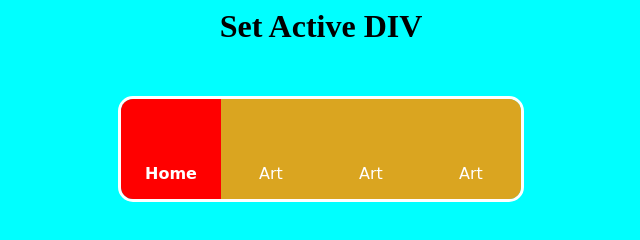
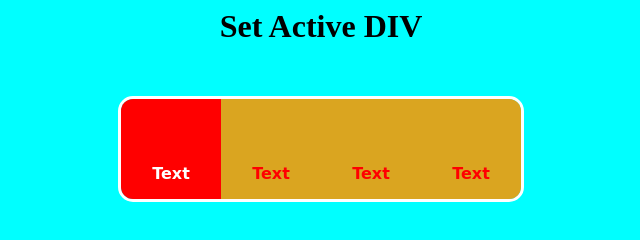
Before and after one commit to Damien-Delgadillo/Div-active-class-demo, a plain HTML site: page index.html in a window 1280 px wide. Shown: the whole page, without its empty margins (319-959 px from the left). Drawn offline with Linux system fonts and the light colour scheme.

Commit message:
Made styling changes

```diff
--- a/index.html
+++ b/index.html
@@ -11,10 +11,10 @@
 	<body id='indexBody'>
 	<h1>Set Active DIV</h1>
 	<div class='parent'>
-		<div class='child active'>Home</div>
-		<div class='child'>Art</div>
-		<div class='child'>Art</div>
-		<div class='child'>Art</div>
+		<div class='child active'>Text</div>
+		<div class='child'>Text</div>
+		<div class='child'>Text</div>
+		<div class='child'>Text</div>
 	</div>
 	<script type="text/javascript">
 		var elements = document.getElementsByClassName('child');
--- a/styles.css
+++ b/styles.css
@@ -13,7 +13,8 @@ body{
 .child{
         text-decoration: none;
         font-family: cursive;
-        color:white;
+        font-weight: bolder;
+        color:red;
         width:100px;
         height:100px;
         float:left;
@@ -28,7 +29,7 @@ body{
 }
 .active{
         background-color: red;
-        color: #fff;
+        color:white;
         font-weight: bold;
 }
 #artBody{
```
